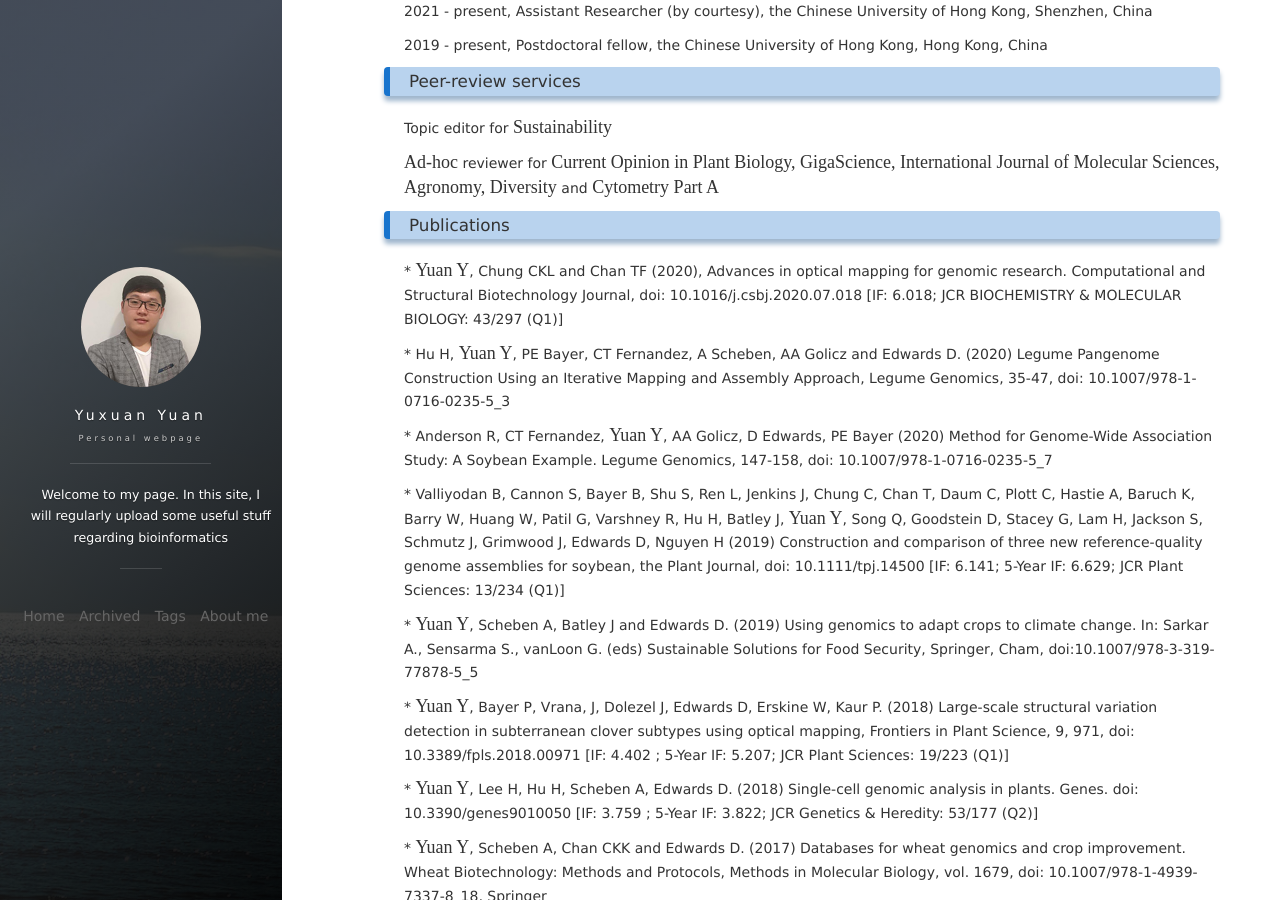
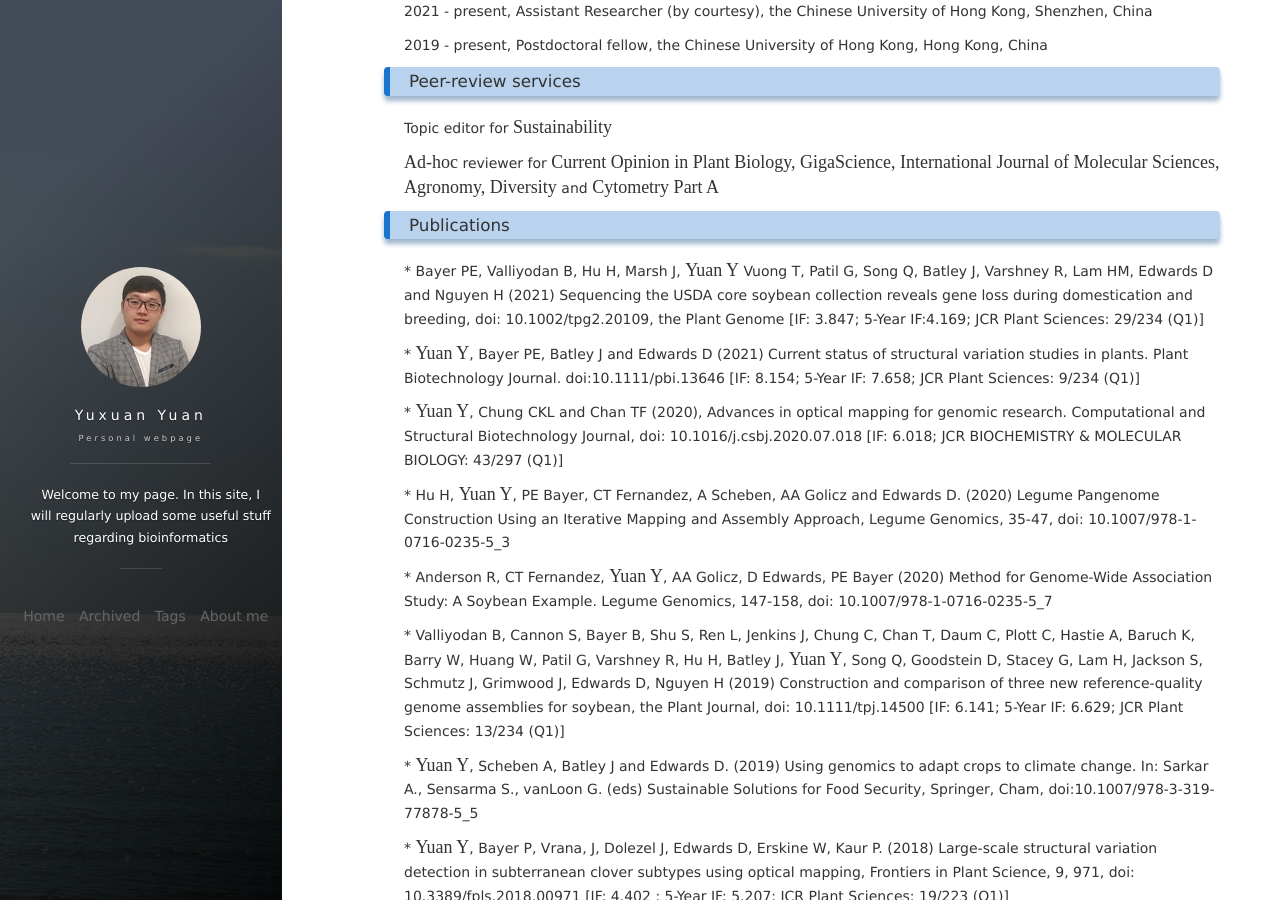
Before and after one commit to yuxuanyuan/yuxuanyuan.github.io, a Jekyll site: the page built from about.md, in a window 1280 px wide and 900 px high, scrolled down 432 px. Built offline with Jekyll 4.4.1, drawn with Linux system fonts in a browser that asks for light colours; nearby versions of some CDN libraries; comment, search, counter and statistics services are not loaded.

Commit message:
update the publications

```diff
--- a/about.md
+++ b/about.md
@@ -47,6 +47,14 @@ Topic editor for <i> Sustainability</i>
 <p>
 
 <h3> Publications </h3>
+
+<p>
+
+* Bayer PE, Valliyodan B, Hu H, Marsh J, <i>Yuan Y</i> Vuong T, Patil G, Song Q, Batley J, Varshney R, Lam HM, Edwards D and Nguyen H (2021) Sequencing the USDA core soybean collection reveals gene loss during domestication and breeding, doi: 10.1002/tpg2.20109, the Plant Genome [IF: 3.847; 5-Year IF:4.169; JCR Plant Sciences: 29/234 (Q1)]
+
+<p>
+
+* <i>Yuan Y</i>, Bayer PE, Batley J and Edwards D (2021) Current status of structural variation studies in plants. Plant Biotechnology Journal. doi:10.1111/pbi.13646 [<b>IF: 8.154</b>; 5-Year IF: 7.658; JCR Plant Sciences: 9/234 (Q1)]
 
 <p>
 
```
